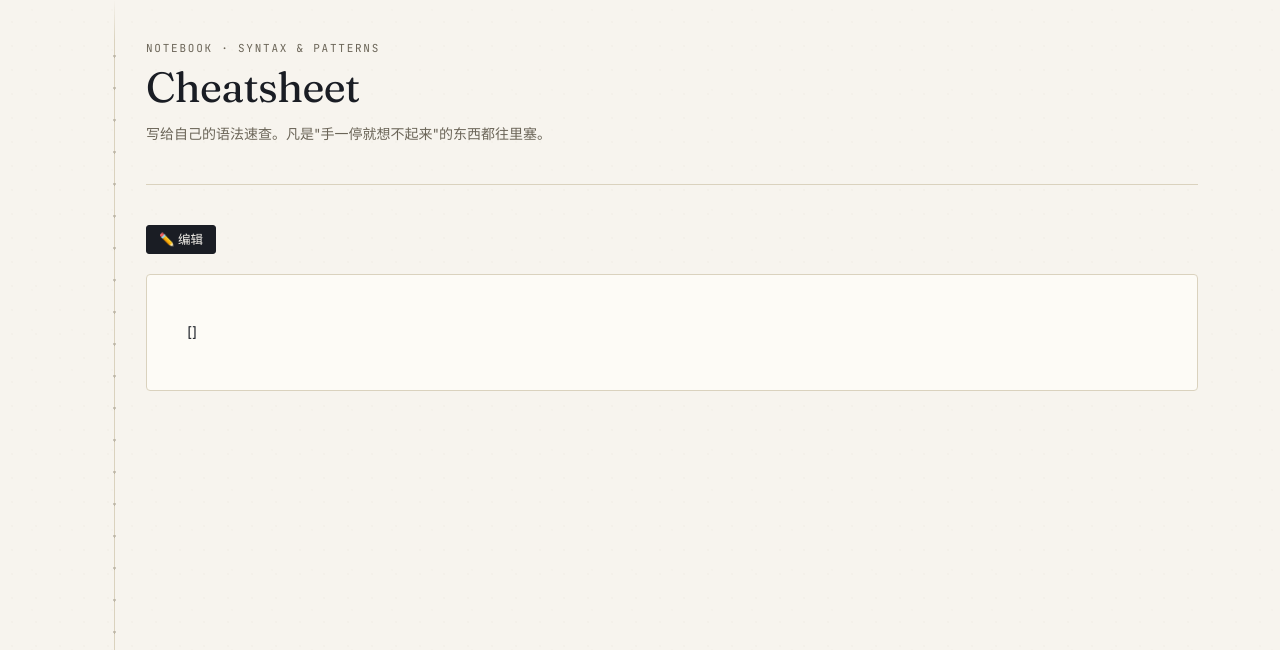
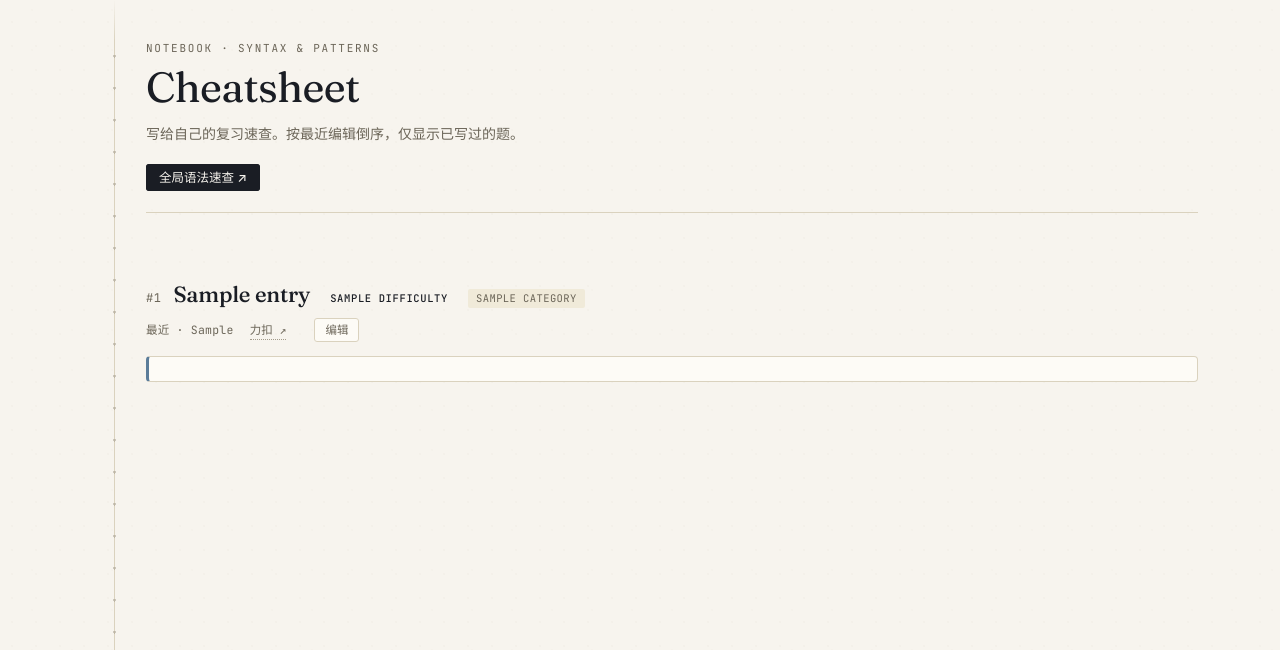
Before and after one commit to jadehare818/leetcode-hot100, a Flask app: template templates/cheatsheet.html in a window 1280 px wide. Shown: the part 62-712 px from the top of the page. Run offline with Flask 3, Linux system fonts and the light colour scheme; the template is opened without the code that fills it: most values are stand-ins (such as "Sample title", 1, 10 or a date in 2020).

Commit message:
feat: cheatsheet index page — timeline of per-problem cheatsheets
- /cheatsheet now lists every problem that has a cheatsheet, sorted by
  most-recent history entry (last_edit desc)
- Each entry: title in Fraunces display, difficulty pill, category tag,
  last-edit date, 力扣 ↗, and 编辑 button
- Body renders the markdown flat (Ctrl+F friendly)
- Empty state points to problems / dashboard for adding one
- Global 语法速查 moved to /cheatsheet/global (accessed via primary
  button in the hero)
- cheatsheet_inline.js also updates any outer .cheat-entry-body sibling
  on save so the timeline view stays in sync

```diff
--- a/app.py
+++ b/app.py
@@ -559,10 +559,45 @@ def problem_detail(pid: int):
 
 @app.route("/cheatsheet")
 def cheatsheet_page():
+    """Cheatsheet 首页：按最近编辑倒序平铺每题的 cheatsheet。"""
+    prog = load_progress()
+    problems = load_problems()
+    by_id = {p["id"]: p for p in problems}
+
+    entries = []
+    for pid_str, entry in prog.items():
+        cs = (entry.get("cheatsheet") or "").strip()
+        if not cs:
+            continue
+        pid = int(pid_str)
+        p = by_id.get(pid)
+        if not p:
+            continue
+        # 找最近一次跟这题相关的 history 时间戳；没有就用 last_done；再没有就 date.min
+        last = entry.get("last_done", "") or ""
+        for h in entry.get("history", []):
+            if h.get("date", "") > last:
+                last = h["date"]
+        entries.append({
+            "id": pid,
+            "title": p["title"],
+            "slug": p["slug"],
+            "difficulty": p["difficulty"],
+            "category": p["category"],
+            "cheatsheet": cs,
+            "last_edit": last or "0000-00-00",
+        })
+    entries.sort(key=lambda e: e["last_edit"], reverse=True)
+    return render_template("cheatsheet.html", entries=entries)
+
+
+@app.route("/cheatsheet/global")
+def cheatsheet_global_page():
+    """全局 Python 语法速查，独立子页。"""
     md = ""
     if CHEATSHEET_PATH.exists():
         md = CHEATSHEET_PATH.read_text(encoding="utf-8")
-    return render_template("cheatsheet.html", markdown=md)
+    return render_template("cheatsheet_global.html", markdown=md)
 
 
 # ---------- API ----------
--- a/static/cheatsheet_inline.js
+++ b/static/cheatsheet_inline.js
@@ -46,6 +46,13 @@ function _renderPanel(panel, md) {
       if (r.ok) {
         hint.textContent = '已保存';
         setTimeout(() => hint.textContent = '', 1500);
+        // 同步刷新页面上任何一个"外部预览"（cheatsheet 首页的 .cheat-entry-body）
+        const external = document.querySelector(`.cheat-entry-body[data-pid="${pid}"]`);
+        if (external) {
+          external.innerHTML = edit.value ? marked.parse(edit.value) : '';
+        }
+        // 同步 dashboard 卡片的一句话预览（如果那题正好在看板里）
+        // note 和 cheatsheet 是不同字段，这里不动 note-preview
       }
       view.innerHTML = edit.value ? marked.parse(edit.value) : '<p class="empty">还没写笔记。</p>';
       edit.style.display = 'none';
--- a/static/style.css
+++ b/static/style.css
@@ -854,6 +854,83 @@ textarea:focus {
 }
 
 /* ================================================================ */
+/* cheatsheet timeline (per-problem entries)                         */
+/* ================================================================ */
+.cheat-timeline {
+  margin-top: 8px;
+}
+.cheat-entry {
+  padding: 24px 0 28px;
+  border-bottom: 1px solid var(--line);
+}
+.cheat-entry:last-child { border-bottom: none; }
+
+.cheat-entry-head {
+  display: flex; flex-direction: column; gap: 6px;
+  margin-bottom: 14px;
+}
+.cheat-entry-head .line-1 {
+  display: flex; align-items: baseline; gap: 12px; flex-wrap: wrap;
+}
+.cheat-entry-head .pid {
+  font-family: var(--font-mono);
+  font-size: 12px;
+  color: var(--muted);
+  letter-spacing: 0.04em;
+}
+.cheat-entry-head .title {
+  font-family: var(--font-display);
+  font-size: 22px;
+  font-variation-settings: "opsz" 48, "SOFT" 40, "wght" 500;
+  color: var(--ink);
+  border-bottom: none;
+  letter-spacing: -0.01em;
+}
+.cheat-entry-head .title:hover { color: var(--amber); border-bottom: none; }
+.cheat-entry-head .cat {
+  font-family: var(--font-mono);
+  font-size: 10.5px;
+  padding: 1px 8px;
+  border-radius: 2px;
+  background: var(--sand-2);
+  color: var(--muted);
+  letter-spacing: 0.04em;
+  text-transform: uppercase;
+}
+.cheat-entry-head .line-2 {
+  display: flex; align-items: center; gap: 16px; flex-wrap: wrap;
+  font-family: var(--font-mono);
+  font-size: 11.5px;
+  color: var(--muted);
+}
+.cheat-entry-head .last-edit { letter-spacing: 0.02em; }
+.cheat-entry-head .lc-link {
+  color: var(--muted);
+  border-bottom: 1px dotted var(--muted-2);
+}
+.cheat-entry-head .lc-link:hover { color: var(--harbor); border-bottom-color: var(--harbor); }
+
+.cheat-entry-body {
+  padding: 20px 28px;
+  background: var(--paper-2);
+  border: 1px solid var(--line);
+  border-left: 3px solid var(--harbor);
+  border-radius: var(--radius-card);
+  font-size: 14px;
+}
+.cheat-entry-body:empty {
+  padding: 12px 20px;
+  color: var(--muted-2);
+  font-style: italic;
+}
+
+.empty-state {
+  text-align: center;
+  padding: 60px 20px;
+  color: var(--muted);
+}
+
+/* ================================================================ */
 /* empty states                                                      */
 /* ================================================================ */
 .empty {
--- a/templates/cheatsheet.html
+++ b/templates/cheatsheet.html
@@ -5,20 +5,58 @@
 <section class="journal-hero">
   <div class="kicker">Notebook · Syntax &amp; Patterns</div>
   <h1>Cheatsheet</h1>
-  <p class="lede">写给自己的语法速查。凡是"手一停就想不起来"的东西都往里塞。</p>
+  <p class="lede">写给自己的复习速查。按最近编辑倒序，仅显示已写过的题。</p>
+  <div style="margin-top: 20px;">
+    <a href="{{ url_for('cheatsheet_global_page') }}" class="btn primary" style="text-decoration: none;">全局语法速查 ↗</a>
+  </div>
 </section>
 
-<div class="cheat-toolbar">
-  <button id="toggle-mode" class="btn primary">✏️ 编辑</button>
-  <span id="cheat-hint" class="hint"></span>
+{% if entries %}
+<section class="cheat-timeline">
+  {% for e in entries %}
+  <article class="cheat-entry">
+    <header class="cheat-entry-head">
+      <div class="line-1">
+        <span class="pid">#{{ e.id }}</span>
+        <a href="{{ url_for('problem_detail', pid=e.id) }}" class="title">{{ e.title }}</a>
+        <span class="diff diff-{{ e.difficulty }}">{{ e.difficulty }}</span>
+        <span class="cat">{{ e.category }}</span>
+      </div>
+      <div class="line-2">
+        <span class="last-edit">最近 · {{ e.last_edit }}</span>
+        <a href="https://leetcode.cn/problems/{{ e.slug }}/" target="_blank" rel="noopener" class="lc-link">力扣 ↗</a>
+        <button class="btn ghost small cs-toggle" data-pid="{{ e.id }}">编辑</button>
+      </div>
+    </header>
+
+    <div class="cheat-entry-body markdown-body" data-pid="{{ e.id }}">{# rendered by JS #}</div>
+    <script type="application/json" data-cheat-src="{{ e.id }}">{{ e.cheatsheet|tojson }}</script>
+
+    {# inline editor panel, closed by default #}
+    <div class="cs-panel" data-pid="{{ e.id }}"></div>
+  </article>
+  {% endfor %}
+</section>
+{% else %}
+<div class="empty-state">
+  <p class="empty">还没有任何题写过 cheatsheet。</p>
+  <p class="lede">
+    去 <a href="{{ url_for('problems_page') }}">题库</a> 或 <a href="{{ url_for('dashboard') }}">今日看板</a>
+    找一道题，点 📝 Cheatsheet 就能开始写。
+  </p>
 </div>
-
-<div id="cheat-view" class="markdown-body"></div>
-<textarea id="cheat-edit" style="display:none">{{ markdown }}</textarea>
+{% endif %}
 
 <script>
-  window.__cheat_md = {{ markdown|tojson }};
+// 把 tojson 出来的 markdown 用 marked 渲染进 body，然后在保存时会通过 cs-toggle
+// 打开的那个内联编辑器覆盖回来（cheatsheet_inline.js 在 saved 时会同步 body）。
+document.querySelectorAll('script[data-cheat-src]').forEach(s => {
+  const pid = s.dataset.cheatSrc;
+  const md = JSON.parse(s.textContent);
+  const target = document.querySelector(`.cheat-entry-body[data-pid="${pid}"]`);
+  if (target && window.marked) {
+    target.innerHTML = marked.parse(md);
+  }
+});
 </script>
-<script src="https://cdn.jsdelivr.net/npm/marked/marked.min.js"></script>
-<script src="{{ url_for('static', filename='cheat.js') }}"></script>
 {% endblock %}
```
Also changed, not shown: templates/cheatsheet_global.html (added, +26 -0 lines).
